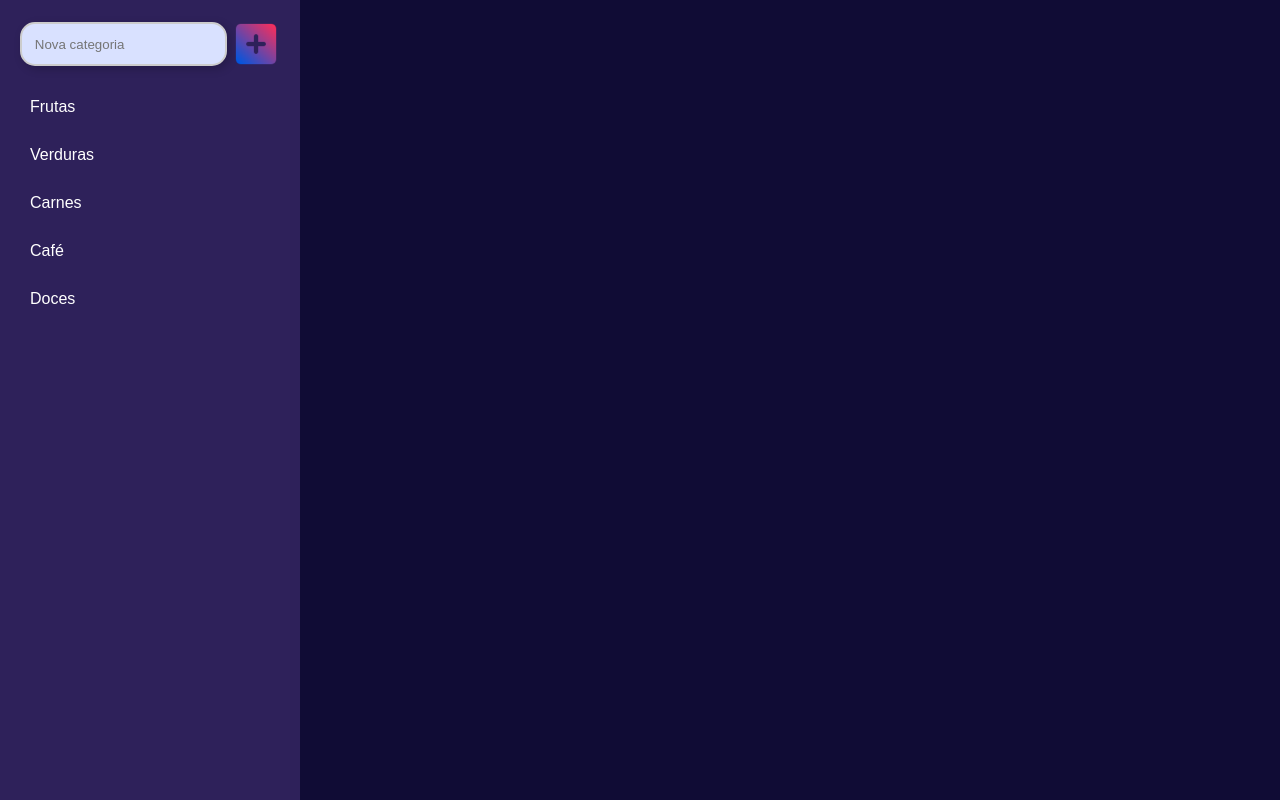
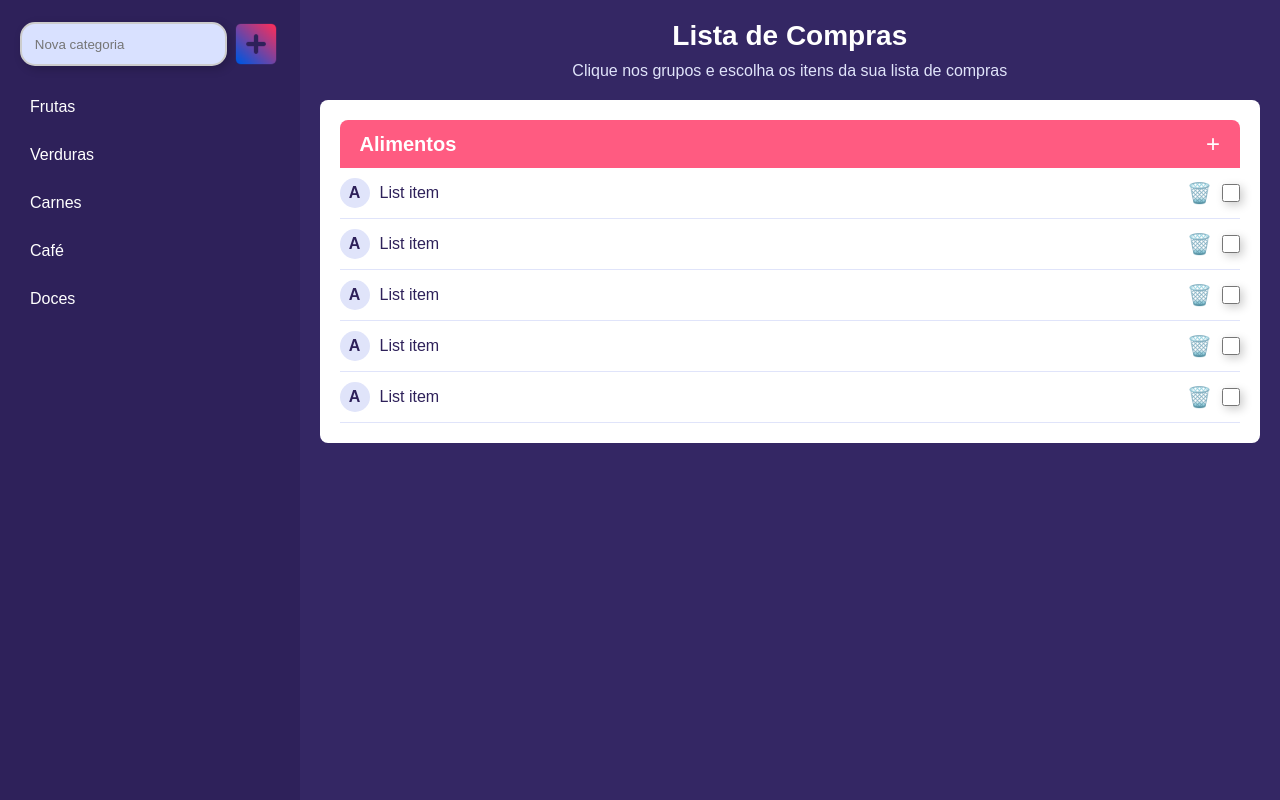
Before and after one commit to DjonathanDAvila/supermarket-list-ads, a plain HTML site: page index.html in a window 1280 px wide. Drawn offline with Linux system fonts and the light colour scheme.

Commit message:
:sparkles: Adicionado lista de itens...

```diff
--- a/css/styles.css
+++ b/css/styles.css
@@ -33,13 +33,13 @@ body {
 }
 
 input {
-  /* flex: 1; */
+  flex: 1;
   padding: 0.8rem;
   border: 2px solid #ccc;
   border-radius: 15px;
   box-shadow: 3px 3px 10px rgba(0, 0, 0, 0.2);
   transition: box-shadow 0.3s ease;
-  background-color: #D9E1FF;
+  background-color: #d9e1ff;
 }
 
 input:focus {
@@ -58,9 +58,10 @@ input:focus {
 
 .icon-add {
   height: 3rem;
+  background-color: transparent;
 }
 
-button:hover {
+.btn-add:hover {
   cursor: pointer;
   box-shadow: rgba(0, 0, 0, 0.3) 0px 19px 38px,
     rgba(0, 0, 0, 0.22) 0px 15px 12px;
@@ -82,3 +83,98 @@ button:hover {
   background-color: #463b7b;
   border-radius: 5px;
 }
+
+.content {
+  flex: 1;
+  padding: 20px;
+  background-color: #342764;
+}
+
+.header {
+  text-align: center;
+  margin-bottom: 20px;
+}
+
+.header h1 {
+  font-size: 28px;
+  margin-bottom: 10px;
+}
+
+.header p {
+  font-size: 16px;
+  color: #e0e4fa;
+}
+
+.item-list {
+  background-color: #fff;
+  border-radius: 8px;
+  padding: 20px;
+  color: #2e215a;
+}
+
+.item-list-header {
+  display: flex;
+  justify-content: space-between;
+  align-items: center;
+  background-color: #ff5b81;
+  color: white;
+  padding: 10px 20px;
+  border-radius: 8px 8px 0 0;
+}
+
+.item-list-header h2 {
+  font-size: 20px;
+}
+
+.add-item {
+  background-color: transparent;
+  border: none;
+  color: white;
+  font-size: 24px;
+  cursor: pointer;
+}
+
+.item-list ul {
+  list-style: none;
+  padding: 0;
+}
+
+.item-list li {
+  display: flex;
+  align-items: center;
+  padding: 10px 0;
+  border-bottom: 1px solid #e0e4fa;
+}
+
+.icon {
+  background-color: #e0e4fa;
+  color: #2e215a;
+  border-radius: 50%;
+  width: 30px;
+  height: 30px;
+  display: flex;
+  align-items: center;
+  justify-content: center;
+  margin-right: 10px;
+  font-weight: bold;
+}
+
+.actions {
+  margin-left: auto;
+  display: flex;
+  align-items: center;
+}
+
+.delete {
+  background-color: transparent;
+  border: none;
+  color: #ff5b81;
+  font-size: 20px;
+  cursor: pointer;
+  margin-right: 10px;
+}
+
+input[type="checkbox"] {
+  width: 18px;
+  height: 18px;
+}
--- a/index.html
+++ b/index.html
@@ -16,6 +16,7 @@
             class="input-hint"
             id="ipCategorie"
           />
+
           <button class="btn-add" id="btnNewCategorie">
             <img
               src="assets\btn_add_categoria.png"
@@ -24,10 +25,68 @@
             />
           </button>
         </div>
+
         <ul class="category-list" id="category-list">
           <li>Alimentos</li>
         </ul>
       </aside>
+
+      <main class="content">
+        <header class="header">
+          <h1>Lista de Compras</h1>
+          <p>Clique nos grupos e escolha os itens da sua lista de compras</p>
+        </header>
+
+        <section class="item-list">
+          <div class="item-list-header">
+            <h2>Alimentos</h2>
+            <button class="add-item">+</button>
+          </div>
+
+          <ul>
+            <li>
+              <div class="icon">A</div>
+              <span>List item</span>
+              <div class="actions">
+                <button class="delete">🗑️</button>
+                <input type="checkbox" />
+              </div>
+            </li>
+            <li>
+              <div class="icon">A</div>
+              <span>List item</span>
+              <div class="actions">
+                <button class="delete">🗑️</button>
+                <input type="checkbox" />
+              </div>
+            </li>
+            <li>
+              <div class="icon">A</div>
+              <span>List item</span>
+              <div class="actions">
+                <button class="delete">🗑️</button>
+                <input type="checkbox" />
+              </div>
+            </li>
+            <li>
+              <div class="icon">A</div>
+              <span>List item</span>
+              <div class="actions">
+                <button class="delete">🗑️</button>
+                <input type="checkbox" />
+              </div>
+            </li>
+            <li>
+              <div class="icon">A</div>
+              <span>List item</span>
+              <div class="actions">
+                <button class="delete">🗑️</button>
+                <input type="checkbox" />
+              </div>
+            </li>
+          </ul>
+        </section>
+      </main>
     </div>
     <script src="js/script.js"></script>
   </body>
```
Also changed, not shown: assets/icon_delete.png (added).
